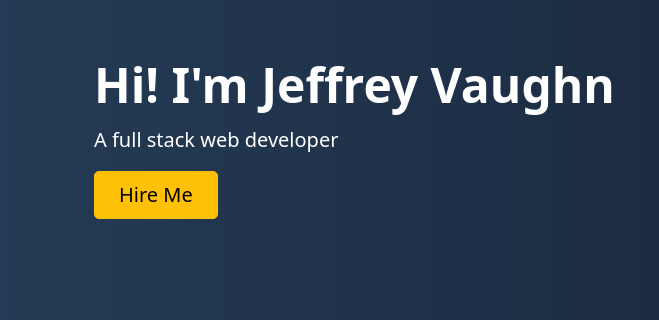
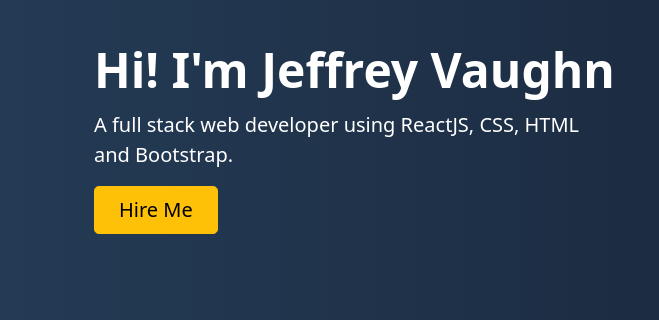
Before and after one commit to jvaughn1230/landing-page, a plain HTML site: page index.html in a window 1280 px wide. Shown: the part 152-472 px from the top of the page, 0-659 px from the left. Drawn offline with nearby package versions, Linux system fonts and the light colour scheme.

Commit message:
add new subtitle text

```diff
--- a/index.html
+++ b/index.html
@@ -2,7 +2,7 @@
 <html lang="en">
 
 <head>
-    <title>Jeffrey Vaughn - A Full Stack Developer Using ReactJS</title>
+    <title>Jeffrey Vaughn - A Full Stack Developer</title>
     <!-- Required meta tags -->
     <meta charset="utf-8">
     <meta name="viewport" content="width=device-width, initial-scale=1, shrink-to-fit=no">
@@ -59,7 +59,7 @@
                 </div>
                 <div class="col-lg-6">
                     <h1 class="display-5 fw-bold lh-1 mb-3">Hi! I'm Jeffrey Vaughn</h1>
-                    <p class="lead">A full stack web developer
+                    <p class="lead">A full stack web developer using ReactJS, CSS, HTML and Bootstrap.
                     </p>
                     <div class="d-grid gap-2 d-md-flex justify-content-md-start">
                         <button type="button" class="btn btn-warning btn-lg px-4 me-md-2">Hire Me</button>
```
